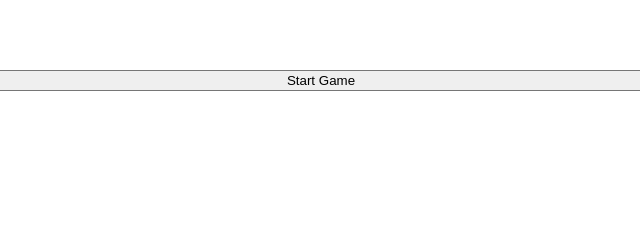
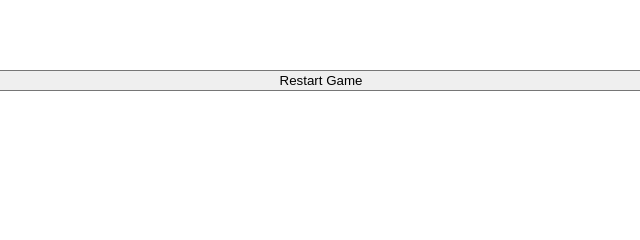
Before and after one commit to TylerReidd/tic-tac-toe, a plain HTML site: page index.html in a window 1280 px wide. Shown: the part 281-521 px from the top of the page, 319-959 px from the left. Drawn offline with Linux system fonts and the light colour scheme.

Commit message:
small fix

```diff
--- a/index.html
+++ b/index.html
@@ -12,7 +12,7 @@
 <body>
     <h1>Tic-Tac-Toe</h1>
     <h2 id="message"></h2>
-<button id="reset-button">Start Game</button>
+<button id="reset-button">Restart Game</button>
 
 
     <section class="board sec" id="board">
```
